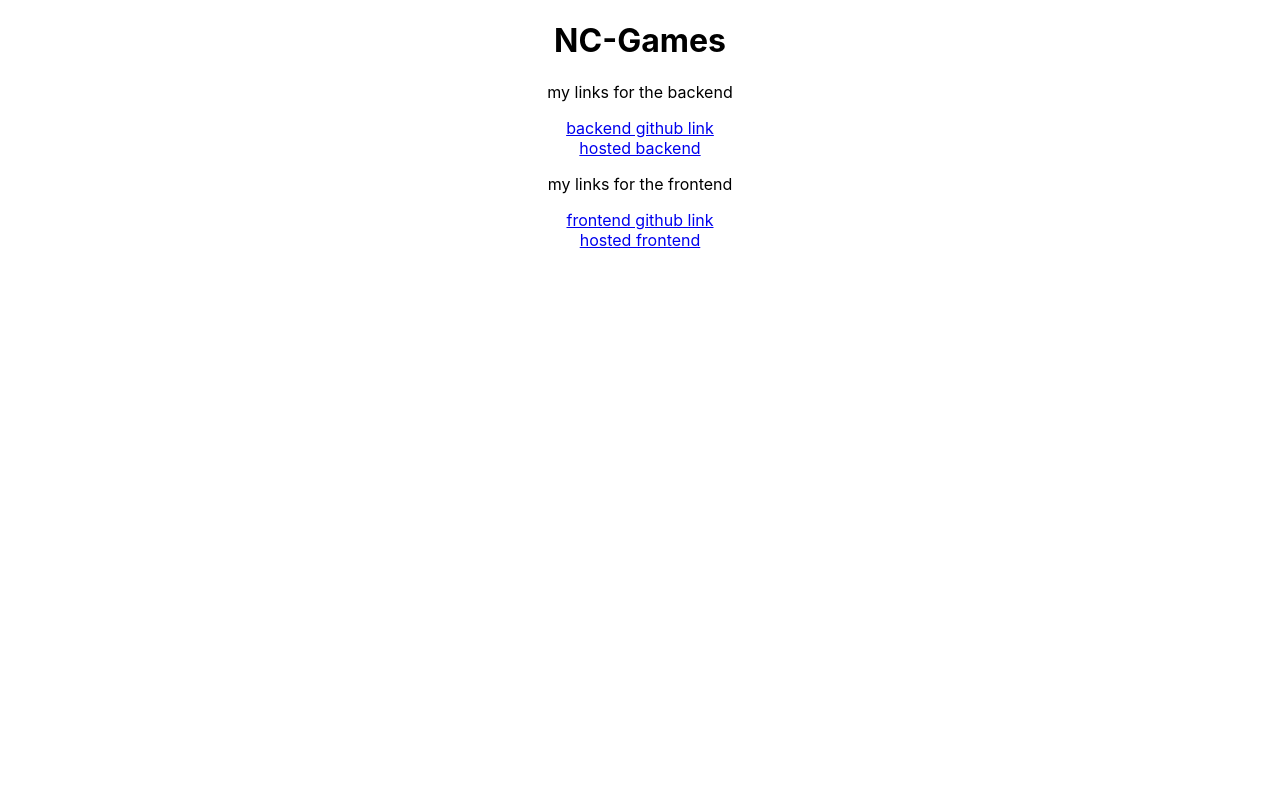
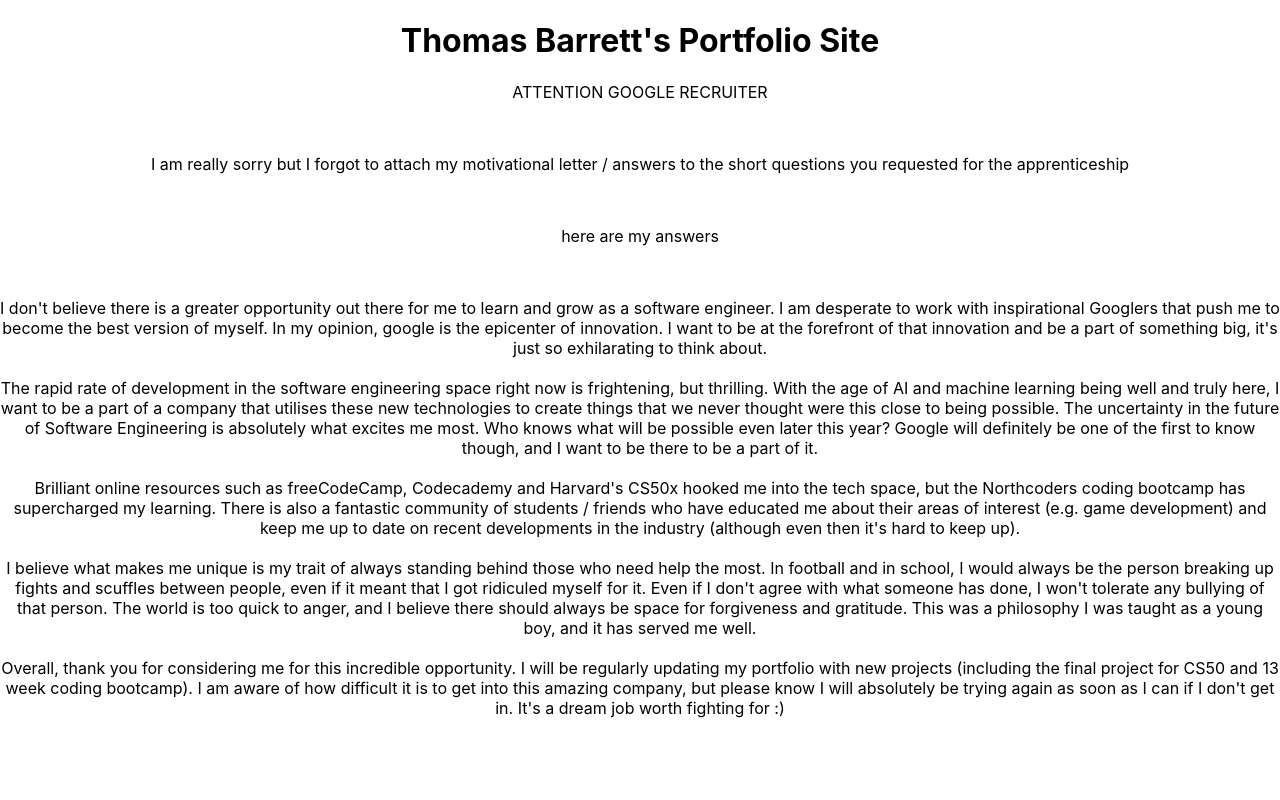
Before and after one commit to thecrazycoder1239/portfolio, a React (Create React App) app: page / in a window 1280 px wide. Shown: the top 800 px of the page. Built offline with nearby package versions, Linux system fonts and the light colour scheme.

Commit message:
adding cover letter questions

```diff
--- a/src/App.js
+++ b/src/App.js
@@ -3,6 +3,22 @@
 function App() {
   return (
     <>
+    <h1>Thomas Barrett's Portfolio Site</h1>
+    <p>ATTENTION GOOGLE RECRUITER</p><br></br>
+    <p>I am really sorry but I forgot to attach my motivational letter / answers to the short questions you requested for the apprenticeship</p>
+    <br></br>
+    <p>here are my answers</p>
+    <br></br>
+    <p>
+I don't believe there is a greater opportunity out there for me to learn and grow as a software engineer. I am desperate to work with inspirational Googlers that push me to become the best version of myself. In my opinion, google is the epicenter of innovation. I want to be at the forefront of that innovation and be a part of something big, it's just so exhilarating to think about. <br/><br/>
+
+The rapid rate of development in the software engineering space right now is frightening, but thrilling. With the age of AI and machine learning being well and truly here, I want to be a part of a company that utilises these new technologies to create things that we never thought were this close to being possible. The uncertainty in the future of Software Engineering is absolutely what excites me most. Who knows what will be possible even later this year? Google will definitely be one of the first to know though, and I want to be there to be a part of it.<br/><br/>
+
+Brilliant online resources such as freeCodeCamp, Codecademy and Harvard's CS50x hooked me into the tech space, but the Northcoders coding bootcamp has supercharged my learning. There is also a fantastic community of students / friends who have educated me about their areas of interest (e.g. game development) and keep me up to date on recent developments in the industry (although even then it's hard to keep up).<br/><br/>
+
+I believe what makes me unique is my trait of always standing behind those who need help the most. In football and in school, I would always be the person breaking up fights and scuffles between people, even if it meant that I got ridiculed myself for it. Even if I don't agree with what someone has done, I won't tolerate any bullying of that person. The world is too quick to anger, and I believe there should always be space for forgiveness and gratitude. This was a philosophy I was taught as a young boy, and it has served me well.<br/><br/>
+
+Overall, thank you for considering me for this incredible opportunity. I will be regularly updating my portfolio with new projects (including the final project for CS50 and 13 week coding bootcamp). I am aware of how difficult it is to get into this amazing company, but please know I will absolutely be trying again as soon as I can if I don't get in. It's a dream job worth fighting for :)</p><br/><br/>
     <h1>NC-Games</h1>
     <p>my links for the backend</p>
     <a href="https://github.com/thecrazycoder1239/NC-Games-BE">backend github link</a> <br></br>
```
